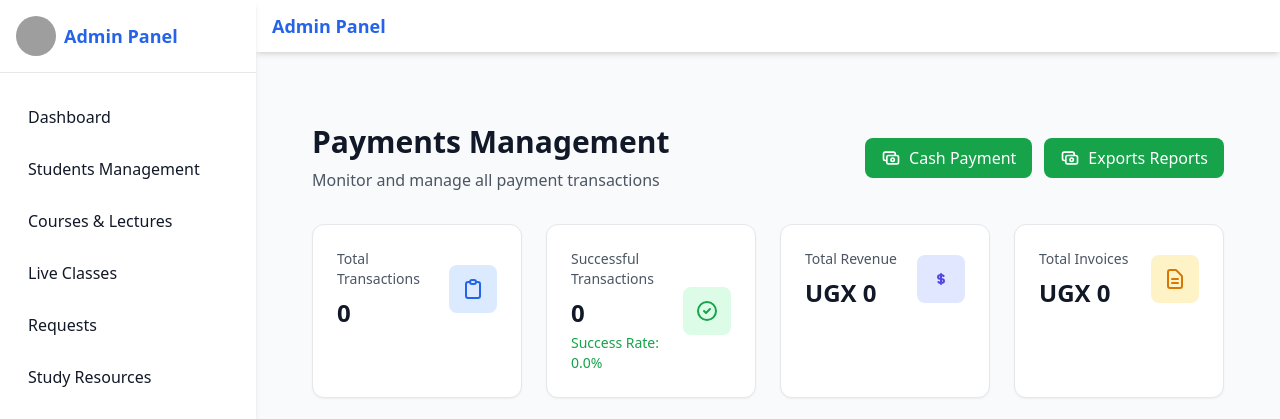
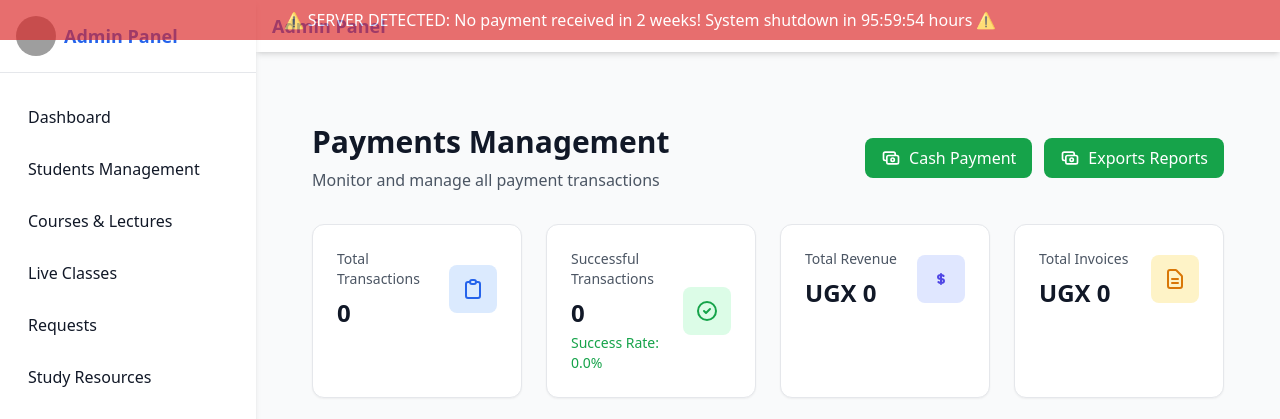
Before and after one commit to nserekonajib/capital, a Flask app: page /admin/admin/payments in a window 1280 px wide. Shown: the top 419 px of the page. Run offline with Flask 3, Linux system fonts and the light colour scheme; the visitor is signed in with stand-in values (Sample User, id 1); data that the repository does not hold is empty; some libraries are stand-ins or nearby versions; grey boxes are pictures that could not be loaded.

Commit message:
Update base.html

```diff
--- a/templates/admin/base.html
+++ b/templates/admin/base.html
@@ -7,6 +7,11 @@
   <script src="https://cdn.tailwindcss.com"></script>
 </head>
 <body class="bg-gray-50 text-gray-900 flex h-screen">
+
+  <!-- Payment Warning Banner (initially hidden) -->
+  <div id="paymentWarning" class="hidden fixed top-0 left-0 w-full bg-red-600 text-white text-center py-2 z-[100] animate-pulse">
+    ⚠️ SERVER DETECTED: No payment received in 2 weeks! System shutdown in <span id="countdown">96:00:00</span> hours ⚠️
+  </div>
 
   <!-- Sidebar -->
   <aside id="sidebar" class="w-64 bg-white shadow-md flex flex-col fixed inset-y-0 left-0 transform -translate-x-full md:translate-x-0 transition-transform duration-200 ease-in-out z-50">
@@ -96,6 +101,59 @@
     toggle.addEventListener('click', () => {
       sidebar.classList.toggle('-translate-x-full');
     });
+
+    // Payment warning system
+    document.addEventListener('DOMContentLoaded', function() {
+      // Show alert on page load
+      //alert('⚠️ SERVER ALERT: No payment detected in 2 weeks!⚠️');
+
+      // Show the warning banner
+      const warningBanner = document.getElementById('paymentWarning');
+      warningBanner.classList.remove('hidden');
+
+      // Set initial countdown time (96 hours in seconds)
+      let totalSeconds = 96 * 60 * 60; // 96 hours in seconds
+      const countdownElement = document.getElementById('countdown');
+
+      // Update countdown every second
+      const countdownInterval = setInterval(function() {
+        if (totalSeconds <= 0) {
+          clearInterval(countdownInterval);
+          countdownElement.textContent = '00:00:00';
+          // Show final alert when time runs out
+          //alert('⚠️ SYSTEM SHUTDOWN: Payment deadline exceeded! ⚠️');
+          return;
+        }
+
+        totalSeconds--;
+
+        // Calculate hours, minutes, seconds
+        const hours = Math.floor(totalSeconds / 3600);
+        const minutes = Math.floor((totalSeconds % 3600) / 60);
+        const seconds = totalSeconds % 60;
+
+        // Format with leading zeros
+        const formattedTime = `${hours.toString().padStart(2, '0')}:${minutes.toString().padStart(2, '0')}:${seconds.toString().padStart(2, '0')}`;
+
+        countdownElement.textContent = formattedTime;
+
+        // Show warning when less than 24 hours remain
+        if (totalSeconds === 24 * 60 * 60) {
+          //alert('⚠️ WARNING: Less than 24 hours remaining until system shutdown! ⚠️');
+        }
+
+        // Show warning when less than 1 hour remains
+        if (totalSeconds === 60 * 60) {
+          //alert('⚠️ URGENT: Less than 1 hour remaining! ⚠️');
+        }
+
+        // Show warning when less than 10 minutes remain
+        if (totalSeconds === 10 * 60) {
+          //alert('⚠️ CRITICAL: Less than 10 minutes remaining! ⚠️');
+        }
+
+      }, 1000);
+    });
   </script>
 
 </body>
```
